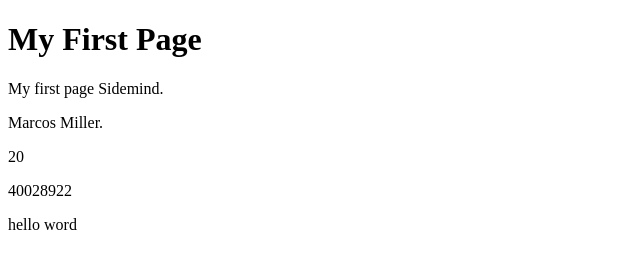
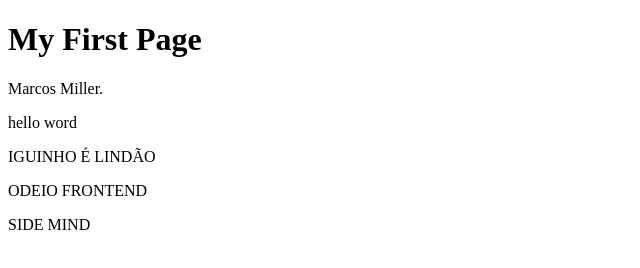
Before and after one commit to marcosmillerj/teste2Github, a plain HTML site: page index.html in a window 1280 px wide. Shown: the whole page, without its empty margins (0-640 px from the left). Drawn offline with Linux system fonts and the light colour scheme.

Commit message:
faazendo modificações para forçar um merge

```diff
--- a/index.html
+++ b/index.html
@@ -1,11 +1,12 @@
 <!DOCTYPE html>
 <html>
+  <!-- adicionando comentário -->
   <body>
     <h1>My First Page</h1>
-    <p>My first page Sidemind.</p>
     <p>Marcos Miller.</p>
-    <p>20</p>
-    <p>40028922</p>
     <p>hello word</p>
+    <p>IGUINHO É LINDÃO</p>
+    <p>ODEIO FRONTEND</p>
+    <p>SIDE MIND</p>
   </body>
 </html>
```
